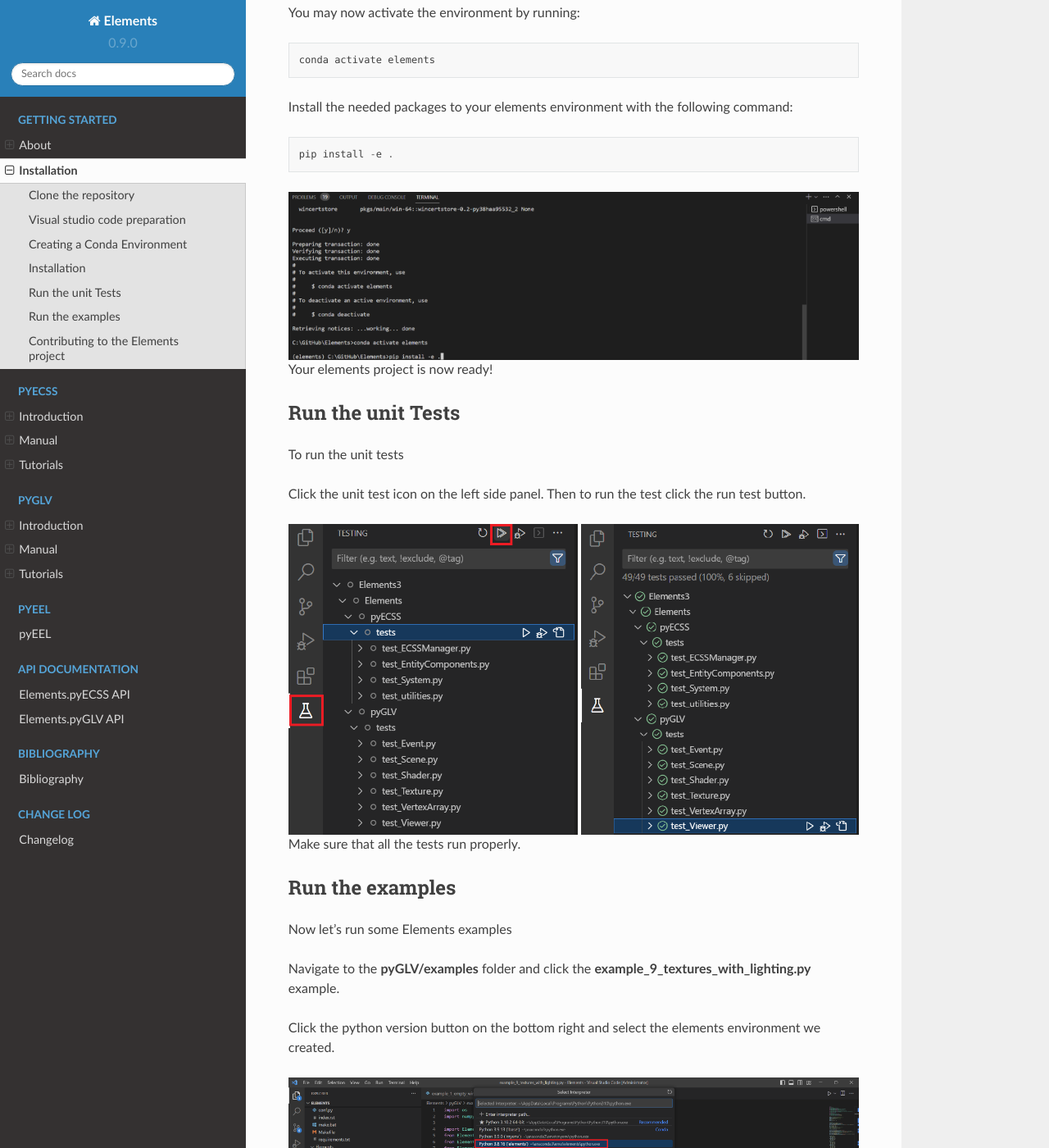
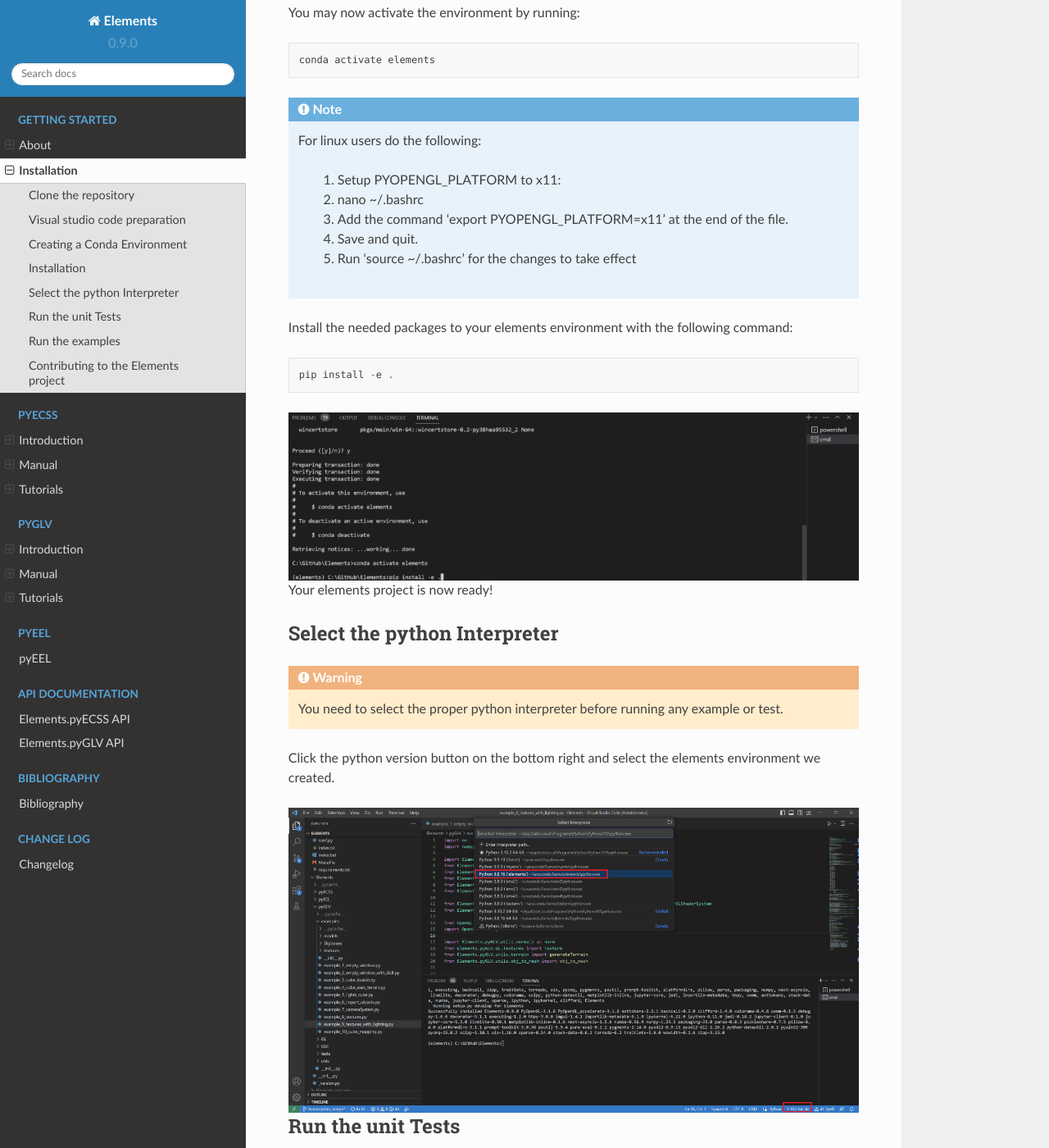
Before and after one commit to papagiannakis/Elements, a Sphinx documentation site: the page built from docs/source/getting_started/installation.rst, in a window 1280 px wide and 1400 px high, scrolled down 1359 px. Shown: the whole window at 82% size. Built offline with Sphinx 7.4.7 and the Read the Docs theme 2.0.0, drawn with Linux system fonts in a browser that asks for light colours; some of the changed text lies outside the part shown.

Commit message:
Add python interpreter + custom unit test configuration + linux users setup (documentation)

```diff
--- a/docs/source/getting_started/installation.rst
+++ b/docs/source/getting_started/installation.rst
@@ -47,6 +47,16 @@
 
     conda activate elements
 
+.. note::
+   For linux users do the following:
+
+    1. Setup PYOPENGL_PLATFORM to x11:
+    2. nano ~/.bashrc
+    3. Add the command ‘export PYOPENGL_PLATFORM=x11’ at the end of the file.
+    4. Save and quit.
+    5. Run ‘source ~/.bashrc’ for the changes to take effect
+
+
 Install the needed packages to your elements environment with the following command::
 
     pip install -e .
@@ -55,6 +65,19 @@
     :align: center
 
 Your elements project is now ready!
+
+
+Select the python Interpreter
+--------------------------------
+
+.. warning::
+   You need to select the proper python interpreter before running any example or test.
+
+
+Click the python version button on the bottom right and select the elements environment we created.
+
+.. image:: img/runExample.png
+    :align: center
 
 Run the unit Tests
 --------------------------------
@@ -68,17 +91,38 @@
 
 Make sure that all the tests run properly.
 
+If the unit tests are **not** visible like the image above do the following
+
+1. Click View>Command Palette
+
+2. From the menu that will appear click the option: **Python: Configure Tests**
+
+.. image:: img/test1.png
+    :align: center
+
+2. Click the option: **unittest Standard Python test framework**
+
+.. image:: img/test2.png
+    :align: center
+
+3. Select the **Elements** option
+
+.. image:: img/test3.png
+    :align: center
+
+4. Select the **test_*.py** option
+
+.. image:: img/test4.png
+    :align: center
+
+The unit tests will appear in the list on the left panel
+
 Run the examples
 --------------------------------
 
 Now let's run some Elements examples
 
 Navigate to the **pyGLV/examples** folder and click the **example_9_textures_with_lighting.py** example.
-
-Click the python version button on the bottom right and select the elements environment we created.
-
-.. image:: img/runExample.png
-    :align: center
 
 Then press the F5 button to run the example
 
```
Also changed, not shown: docs/source/getting_started/img/test1.png (added), docs/source/getting_started/img/test2.png (added), docs/source/getting_started/img/test3.png (added), docs/source/getting_started/img/test4.png (added).
